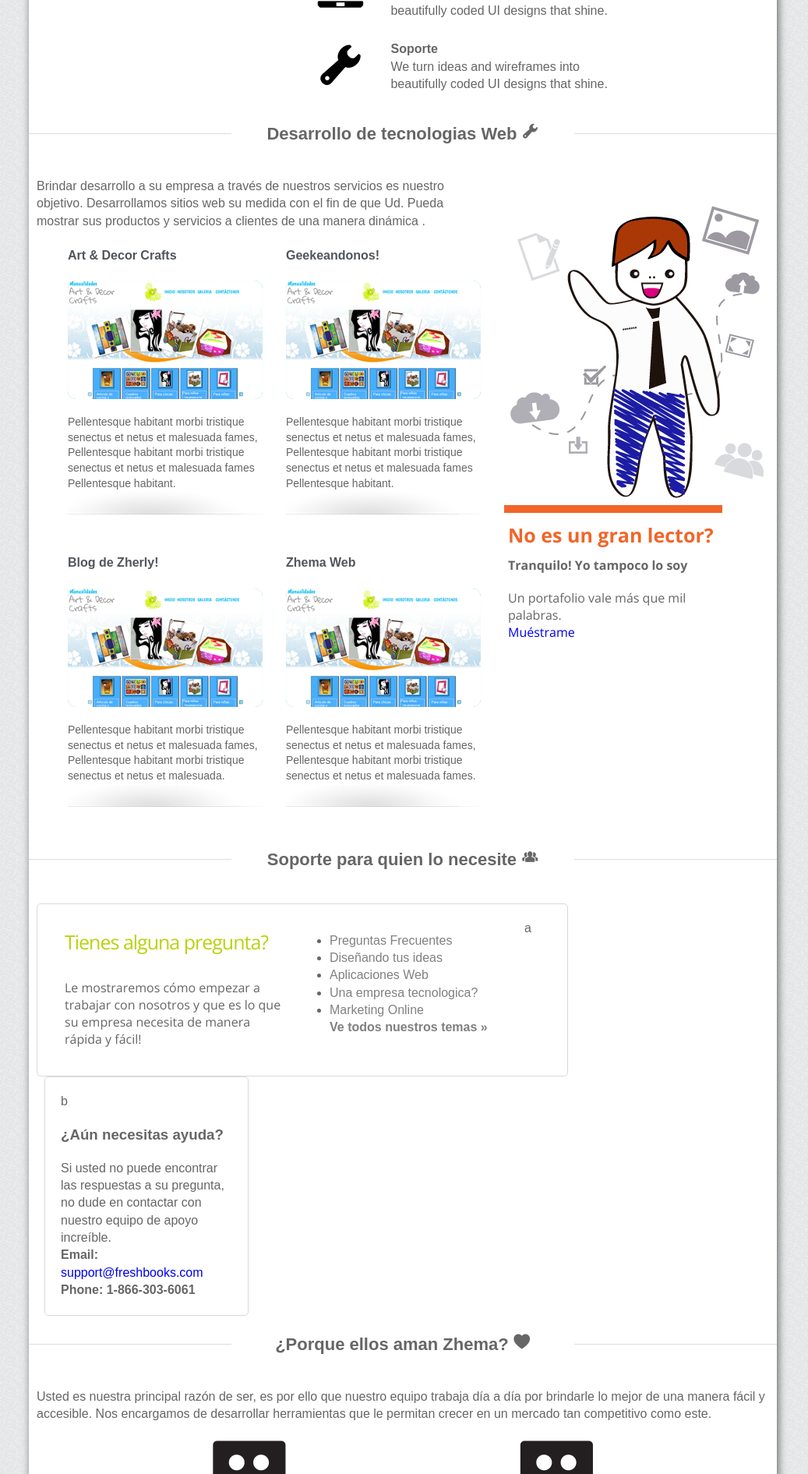
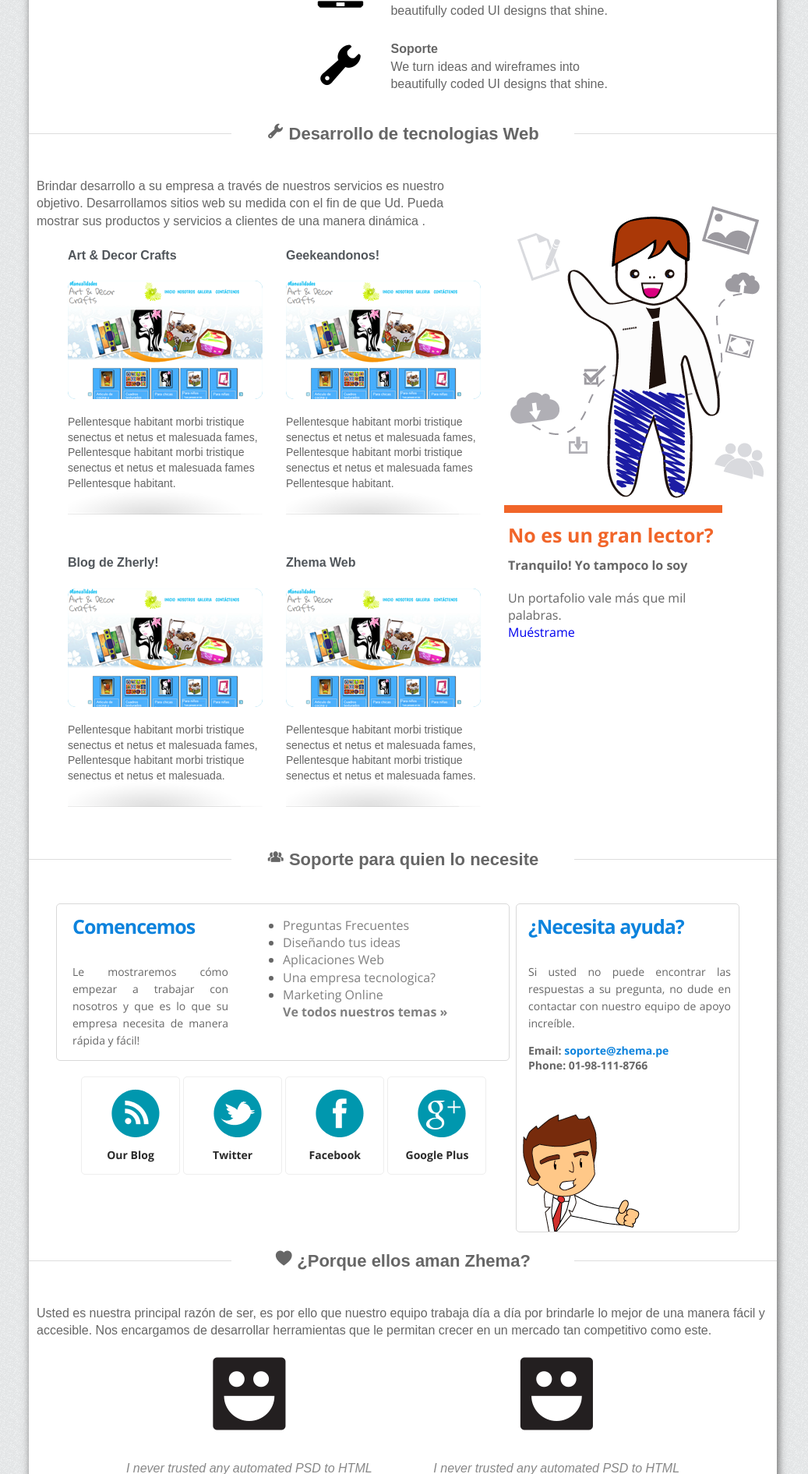
Before and after one commit to itsmanuelrc/ZhemaWEB, a PHP site: page / in a window 1280 px wide. Shown: the part 1040-2931 px from the top of the page at 78% size, without its empty margins (123-1160 px from the left). Run offline with PHP 8.4, Linux system fonts and the light colour scheme; some libraries are stand-ins or nearby versions.

Commit message:
Parte SOPORTE del HOME
Agregado los side-box , una imagen y las redes sociales.

```diff
--- a/css/general_foundicons.css
+++ b/css/general_foundicons.css
@@ -6,6 +6,8 @@
   font-weight: normal;
   font-style: normal;
 }
+
+
 
 /* global foundicon styles */
 [class*="foundicon-"] {
@@ -25,6 +27,7 @@
   font-style: normal;
   text-decoration: inherit;
 }
+
 
 /* icons */
 .foundicon-settings:before {
--- a/css/style.css
+++ b/css/style.css
@@ -205,6 +205,8 @@ input:invalid, textarea:invalid { background-color: #f0dddd; }
 
 table { border-collapse: collapse; border-spacing: 0; }
 td { vertical-align: top; }
+
+
 
 
 /* =============================================================================
@@ -701,15 +703,16 @@ display: block;
 
 /*desarrollo de soporte*/
 .ideas3{font-family: "Open Sans", Arial, sans-serif !important; padding-left: 5px;   float: left;}
-.ideas3 span{font-size:25px !important; margin-bottom: 0;padding-bottom: 0; color: #b8d30b; letter-spacing: -1px; line-height:56px;}
-.ideas3 p{font-size:16px;line-height:22px;margin-top:20px;}
+.ideas3 span{font-size:25px !important; margin-bottom: 0; color: #0d83dd; letter-spacing: -1px; line-height:56px;padding: 0 10px;}
+.ideas3 p{font-size:14px;line-height:22px;margin-top:20px; text-align: justify; padding: 0 10px;}
+.ideas3 .contactus{font-size: 14px; padding: 0 10px;}
+.ideas3 .contactus a{color:#0d83dd; }
 
 .side-box {
   border: 1px solid #d9d9d9;
   border-radius: 5px;
   -moz-border-radius: 5px;
   -webkit-border-radius: 5px;
-  padding: 20px;
   margin-right: 20px;
 }
 
@@ -719,6 +722,7 @@ display: block;
 
 #lista-soporte ul li a{
   color: gray;
+
 }
 
 #lista-soporte ul li a:hover{
@@ -729,16 +733,50 @@ display: block;
    list-style-type: none;
 }
 
-
-
-
-
-
-.picture_idea{
+.picture_idea1{
   width:364px;
   height:420px;
   background: url(../img/person_1.png) no-repeat;
 }
+
+.picture_idea2{
+  height:420px;
+  background: url(../img/person_2.png) no-repeat;
+  background-position: 0 260px;
+}
+
+
+#contact-social-list li a{
+  background:transparent url(../img/social/social_icons.png) 38px 15px no-repeat;border:1px solid #eee;
+  -webkit-border-radius:5px;
+  -moz-border-radius:5px;
+  border-radius:5px;
+  color:#2a2a2a;
+  display:block;
+  font-size:14px;
+  font-weight:bold;
+  height:34px;
+  margin: 20px auto;
+  padding:90px 0 0 0;
+  text-align:center;
+  text-decoration:none;
+  width:125px;
+}
+
+#contact-social-list{
+  zoom:1;list-style:none;
+  margin:0 -8px}
+
+#contact-social-list:before,#contact-social-list:after{
+  content:"";display:table}
+
+#contact-social-list:after{clear:both}
+
+#contact-social-list li{display: inline-block; vertical-align: top;}
+
+#contact-social-list li#contact-social-twitter a{background-position:-125px 15px}
+#contact-social-list li#contact-social-facebook a{background-position:-287px 15px}
+#contact-social-list li#contact-social-googleplus a{background-position:-449px 15px}
 
 
 
--- a/index.html
+++ b/index.html
@@ -22,7 +22,7 @@
   <!-- <meta name="viewport" content="width=device-width, initial-scale=1, maximum-scale=1"> -->
     <meta name="viewport" content="user-scalable=no, initial-scale=1, maximum-scale=1, minimum-scale=1, width=device-width" />
   <!-- Place favicon.ico and apple-touch-icon.png in the root directory: mathiasbynens.be/notes/touch-icons -->
-    <link rel="shortcut icon" href="favicon.ico" />
+    <link rel="shortcut icon" href="favicon.ico"/>
     <link rel="apple-touch-icon-precomposed" sizes="114x114" href="apple-touch-icon-114x114-precomposed.png">
     <link rel="apple-touch-icon-precomposed" sizes="72x72" href="apple-touch-icon-72x72-precomposed.png">
     <link rel="apple-touch-icon-precomposed" href="apple-touch-icon-precomposed.png">
@@ -71,6 +71,8 @@
   <link href='http://fonts.googleapis.com/css?family=Open+Sans:700' rel='stylesheet' type='text/css'>
   <link href='http://fonts.googleapis.com/css?family=Signika:700' rel='stylesheet' type='text/css'>
   <link href='http://fonts.googleapis.com/css?family=Open+Sans' rel='stylesheet' type='text/css'>
+
+
 </head>
 
 <body>
@@ -215,7 +217,7 @@
 <section id="barra_logos">
 
   <article id="idea1">
-    <h2>Innovacion es la clave <i class="foundicon-idea"></i></h2>
+    <h2><i class="foundicon-idea"></i> Innovacion es la clave</h2>
     <div class="grid_6">
 
         <div class="ideas">
@@ -266,7 +268,7 @@
 
 
 <article id="idea2">
-    <h2>Desarrollo de tecnologias Web <i class="foundicon-tools"></i></h2>
+    <h2><i class="foundicon-tools"></i> Desarrollo de tecnologias Web</h2>
     <!-- BARRA IZQUIERDA -->
     <div class="grid_10">
     Brindar desarrollo a su empresa a través de nuestros servicios es nuestro objetivo. Desarrollamos sitios web su medida con el fin de que Ud. Pueda mostrar sus productos y servicios a clientes de una manera dinámica .
@@ -278,7 +280,7 @@
 
               <!-- project -->
               <div class="project">
-                <h1><a href="project.html">Art & Decor Crafts</a></h1>
+                <h1><a href="project.html">Art &amp; Decor Crafts</a></h1>
 
                 <!-- shadow -->
                 <div class="project-shadow">
@@ -410,7 +412,7 @@
 
   <!-- BARRA DERECHA -->
     <div class="grid_5">
-        <div class="picture_idea"></div>
+        <div class="picture_idea1"></div>
         <div class="ideas2">
           <span>No es un gran lector?</span>
           <h4>Tranquilo! Yo tampoco lo soy</h4>
@@ -420,20 +422,24 @@
     </div>
 <!-- FIN BARRA DERECHA -->
 </article>
+
     <div class="clear"></div>
 
 
 <!-- SOPORTE -->
 <article id="idea3">
-  <h2>Soporte para quien lo necesite <i class="foundicon-people"></i></h2>
+  <h2><i class="foundicon-people"></i> Soporte para quien lo necesite</h2>
+
   <div class="grid_16">
 
+  <div class="grid_10 ideas3">
 
-  <div class="grid_11 side-box alpha">a
-        <div class=" grid_5 alfa ideas3">
-          <span>Tienes alguna pregunta?</span>
+        <div class="grid_10 side-box">
+            <div class="grid_4">
+              <span><b>Comencemos</b></span>
               <p>Le mostraremos cómo empezar a trabajar con nosotros y que es lo que su empresa necesita de manera rápida y fácil!</p>
             </div>
+
             <div class="grid_5" id="lista-soporte">
                 <ul>
                   <li><a href="#" target="_blank">Preguntas Frecuentes</a></li>
@@ -446,18 +452,27 @@
             </div>
         </div>
 
+        <div class="clear"></div>
 
-  <div class="grid_4 side-box omega">b
-        <!-- Ofrecerle nuestra inmediata ayuda para las necesidades que tenga su empresa y orientarlo en la creación de sus sitios web  es nuestra labor, le ayudamos a administrar sus sitios y redes sociales para que así pueda llegar a más personas y le permitan tener un mayor crecimiento. -->
-      <h3>¿Aún necesitas ayuda?</h3>
-      Si usted no puede encontrar las respuestas a su pregunta, no dude en contactar con nuestro equipo de apoyo increíble.
+        <div class="grid_10">
+          <ul id="contact-social-list">
+            <li id="contact-social-blog"><a href="#">Our Blog</a></li>
+            <li id="contact-social-twitter"><a href="#">Twitter</a></li>
+            <li id="contact-social-facebook"><a href="#">Facebook</a></li>
+            <li id="contact-social-googleplus"><a href="#">Google Plus</a></li>
+          </ul>
+        </div>
+
+  </div>
+
+  <div class="grid_5 side-box ideas3 picture_idea2">
+      <span><b>¿Necesita ayuda?</b></span>
+        <p>Si usted no puede encontrar las respuestas a su pregunta, no dude en contactar con nuestro equipo de apoyo increíble.</p>
         <div class="contactus">
-      <b>Email:</b> <a href="http://www.freshbooks.com/contact.php?fromfaq=1">support@freshbooks.com</a><br/>
-      <b>Phone:</b> <strong>1-866-303-6061</strong>
+          <b>Email:</b> <strong><a href="#">soporte@zhema.pe</a></strong><br/>
+          <b>Phone:</b> <strong>01-98-111-8766</strong>
         </div>
   </div>
-
-   <div class="clear"></div>
   </div>
 
 
@@ -468,7 +483,7 @@
 
 <div class="clear"></div>
 <article id="idea4">
-    <h2>¿Porque ellos aman Zhema? <i class="foundicon-heart"></i></h2>
+    <h2><i class="foundicon-heart"></i> ¿Porque ellos aman Zhema?</h2>
     <div class="grid_16">
     Usted es nuestra principal razón de ser, es por ello que nuestro equipo trabaja día a día por brindarle lo mejor de una manera fácil y accesible. Nos encargamos de desarrollar herramientas que le permitan crecer en un mercado tan competitivo como este.
 
```
Also changed, not shown: img/person_2.png (added), img/social/social_icons.png (added), 1 other file. Lines whose indentation alone changed are shown as unchanged.
